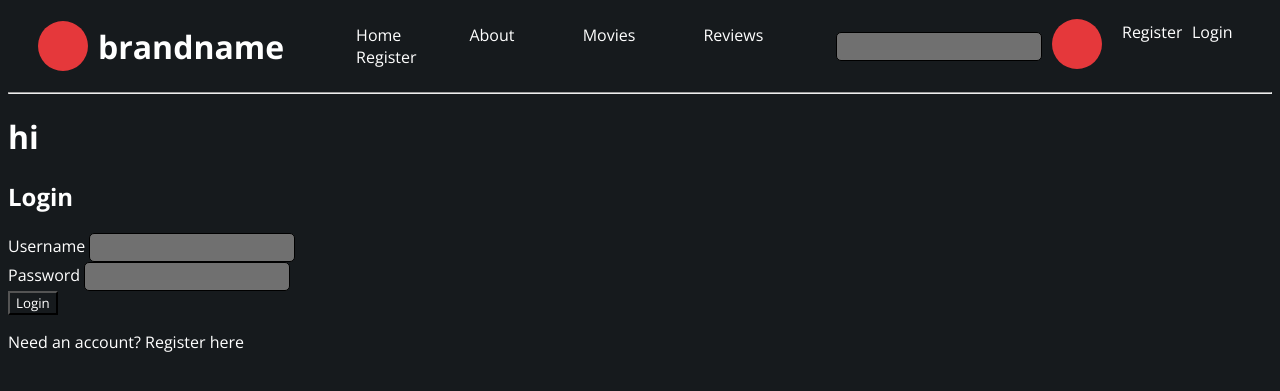
After one commit to supriyasavaram/mcu, a Django app: page /login in a window 1280 px wide. The commit adds this page. Shown: the top 391 px of the page. Run offline with Django 3.2, Linux system fonts and the light colour scheme.

Commit message:
Register and Login forms created
Register and Login page created with .html and connected to Database on phpmyadmin. (Test account had username:Val and pass:42hello)

```diff
--- a/mcu_site/admin.py
+++ b/mcu_site/admin.py
@@ -1,5 +1,7 @@
 from django.contrib import admin
 from .models import MovieDetails
+from .models import AccountDetails
 
 # Register your models here.
 admin.site.register(MovieDetails)
+admin.site.register(AccountDetails)
--- a/mcu_site/static/main.css
+++ b/mcu_site/static/main.css
@@ -59,13 +59,21 @@ ul {
     margin: 10px;
 }
 
+.rectangle {
+    height: 50px;
+    width: 50px;
+    display: inline-block;
+    margin: 10px;
+}
+
 input {
     border-radius: 5px;
     border: 1px solid black;
-    background-color: white;
+    background-color: rgb(112, 112, 112);
     height: 25px;
     width: 200px;
 }
+
 
 .navbar button {
   background-color: #161A1D;
--- a/mcu_site/templates/base.html
+++ b/mcu_site/templates/base.html
@@ -25,12 +25,15 @@
                     <li><a href="{% url 'about' %}">About</a></li>
                     <li><a href="{% url 'movies' %}">Movies</a></li>
                     <li><a href="{% url 'reviews' %}">Reviews</a></li>
+                    <li><a href="{% url 'register' %}">Register</a></li>
                 </ul>
             </div>
 
             <div class='vert-center'>
                 <input type="text">
                 <a href="{% url 'profile' %}"><span class='circle'></span></a>
+                <a href="{% url 'register' %}"><span class='rectangle'>Register</span></a>
+                <a href="{% url 'login' %}"><span class='rectangle'>Login</span></a>
             </div>
         </nav>
         <hr>
--- /dev/null
+++ b/mcu_site/templates/login.html
@@ -0,0 +1,31 @@
+{% extends 'base.html' %}
+{% load static %}
+{% block content %}
+	<head>
+	<title>Login page</title>
+	<link rel="stylesheet" type="text/css" href="{% static 'main.css' %}">
+	</head>
+	<body>
+	<div class="header">
+		<h2>Login</h2>
+	</div>
+
+	<form  action="" method="POST">
+		{% csrf_token %}
+		<div class="input-group">
+			<label>Username</label>
+			<input type="text" name="username" value="">
+		</div>
+		<div class="input-group">
+			<label>Password</label>
+			<input type="text" name="password">
+		</div>
+		<div class="input-group">
+			<button type="submit" class="btn" name="reg_user">Login</button>
+		</div>
+		<p>
+			Need an account? <a href="register.html">Register here</a>
+		</p>
+	</form>
+	</body>
+{% endblock %}
--- a/mcu_site/urls.py
+++ b/mcu_site/urls.py
@@ -8,4 +8,6 @@ urlpatterns = [
     path('movies', views.movies, name='movies'),
     path('reviews', views.reviews, name='reviews'),
     path('profile', views.profile, name='profile'),
+    path('register', views.register, name='register'),
+    path('login', views.login, name='login'),
 ]
--- a/mcu_site/views.py
+++ b/mcu_site/views.py
@@ -1,5 +1,6 @@
 from django.shortcuts import render
 from .models import MovieDetails
+from .models import AccountDetails
 
 def index(request):
     return render(request, 'index.html')
@@ -22,3 +23,33 @@ def reviews(request):
 
 def profile(request):
     return render(request, 'profile.html')
+
+def register(request):
+    if request.method == 'POST':
+            if request.POST.get('username') and request.POST.get('password'):
+                post=AccountDetails()
+                post.username= request.POST.get('username')
+                post.password= request.POST.get('password')
+                post.save()
+
+                return render(request, 'register.html')
+
+    else:
+        return render(request, 'register.html')
+
+def login(request):
+    # all_accounts = AccountDetails.objects.all()
+    # context = {
+    #     'accounts':all_accounts
+    # }
+    if request.method == 'POST':
+            if AccountDetails.objects.filter(username=request.POST['username'], password=request.POST['password']).exists():
+                print("hello")
+                return render(request, 'base.html')
+            else:
+                return render(request, 'login.html')
+
+
+
+    else:
+        return render(request, 'login.html')
```
Also changed, not shown: mcu_site/models.py (+9 -3 lines), mcu_site/templates/register.html (added, +31 -0 lines), mcu_site/migrations/0001_initial.py, mcu_site/migrations/0002_auto_20210405_0258.py (deleted), mcu_site/migrations/0002_auto_20210409_0010.py (added), mcu_site/migrations/0003_moviedetails.py (deleted), mcu_site/migrations/0004_auto_20210405_0326.py (deleted).
